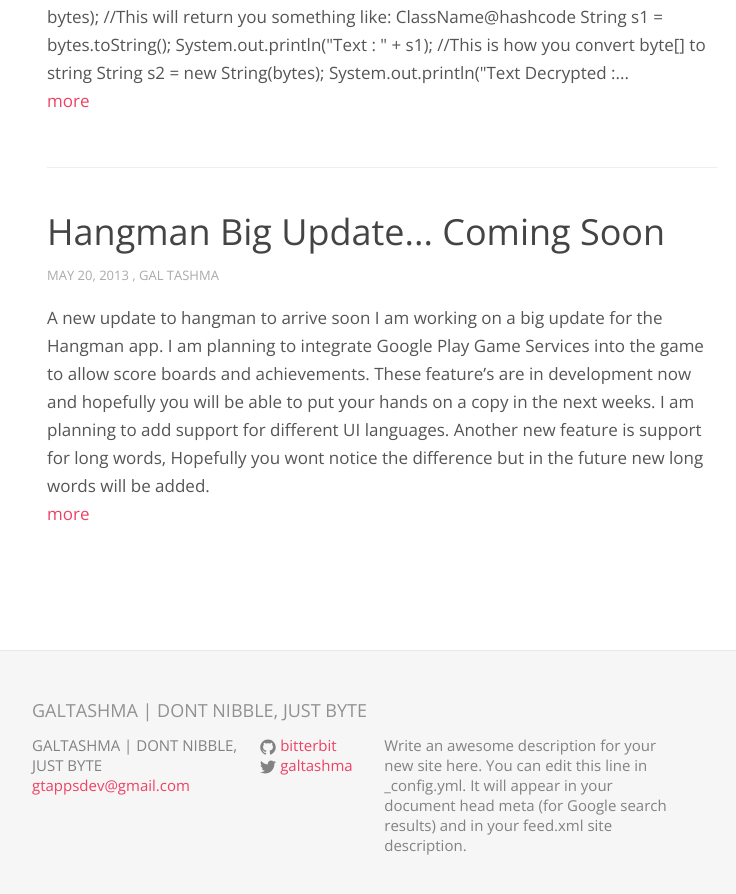
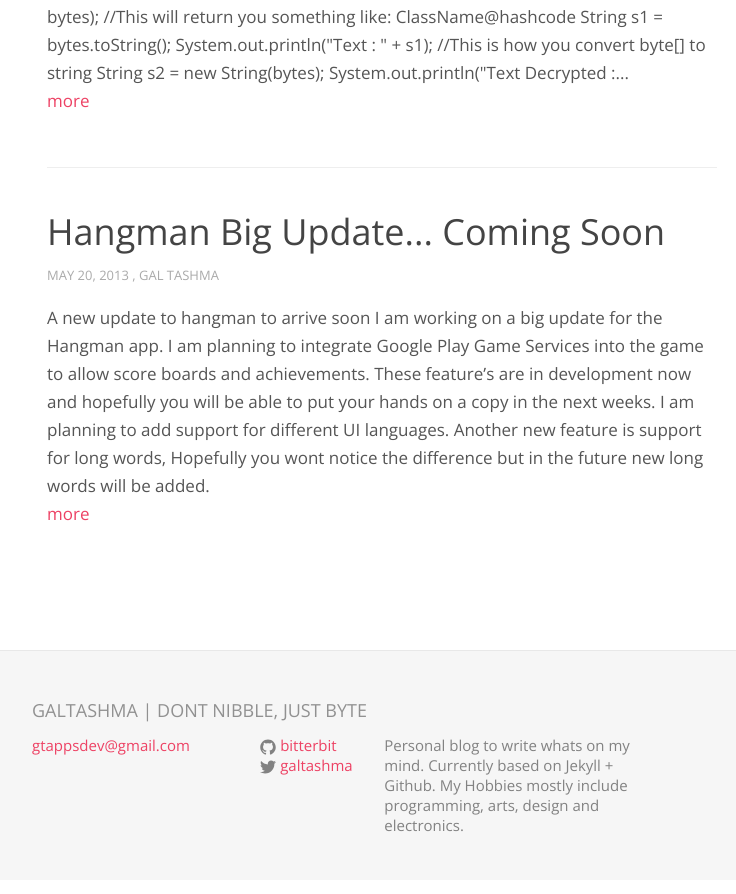
Before and after one commit to bitterbit/bitterbit.github.io, a Jekyll site: the page built from posts.html, in a window 1280 px wide and 900 px high, scrolled down 6409 px. Shown: the top 894 px of the window, without its empty margins (268-1004 px from the left). Built offline with Jekyll 4.4.1, drawn with Linux system fonts in a browser that asks for light colours; comment, search, counter and statistics services are not loaded.

Commit message:
Tweaked website's theme

```diff
--- a/_config.yml
+++ b/_config.yml
@@ -9,11 +9,10 @@
 title: GALTASHMA | DONT NIBBLE, JUST BYTE
 email: gtappsdev@gmail.com
 description: > # this means to ignore newlines until "baseurl:"
-  Write an awesome description for your new site here. You can edit this
-  line in _config.yml. It will appear in your document head meta (for
-  Google search results) and in your feed.xml site description.
+    Personal blog to write whats on my mind. Currently based on Jekyll + Github.
+    My Hobbies mostly include programming, arts, design and electronics.
 baseurl: "" # the subpath of your site, e.g. /blog
-url: "http://galtashma.com/" # the base hostname & protocol for your site
+url: "http://www.galtashma.com/" # the base hostname & protocol for your site
 # url: "http://bitterbit-github-io-galtashma.c9users.io/" # the base hostname & protocol for your site
 # url: "http://127.0.0.1:4000/" # the base hostname & protocol for your site
 twitter_username: galtashma
--- a/_includes/footer.html
+++ b/_includes/footer.html
@@ -7,7 +7,6 @@
     <div class="footer-col-wrapper">
       <div class="footer-col footer-col-1">
         <ul class="contact-list">
-          <li>{{ site.title }}</li>
           <li><a href="mailto:{{ site.email }}">{{ site.email }}</a></li>
         </ul>
       </div>
```
